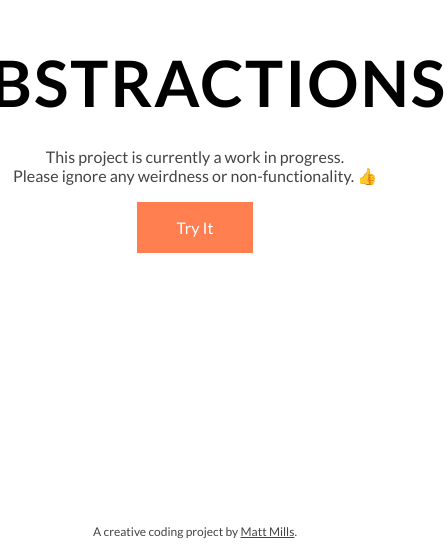
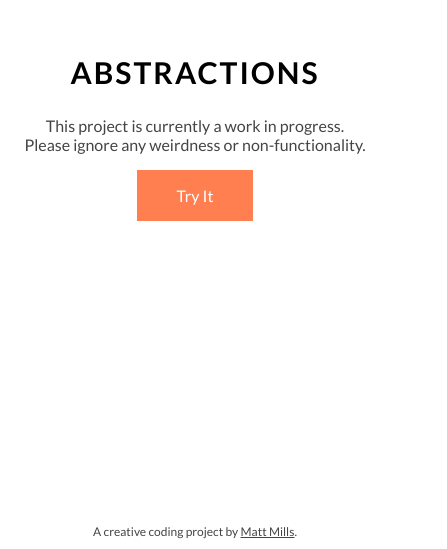
Before and after one commit to mattmillsxyz/abstractions, a React (Create React App) app: page / in a window 390 px wide. Shown: the part 295-844 px from the top of the page, 447 px wide, since content can reach past the window. Built offline with nearby package versions, Linux system fonts and the light colour scheme.

Commit message:
Mobile tweaks.

```diff
--- a/src/components/Home.jsx
+++ b/src/components/Home.jsx
@@ -10,7 +10,7 @@ const Home = () => {
       <p className="description-text">
         This project is currently a work in progress.
         <br />
-        Please ignore any weirdness or non-functionality. 👍
+        Please ignore any weirdness or non-functionality.
       </p>
       <Link className="cta-button" to="/canvas">
         Try It
--- a/src/styles/Home.scss
+++ b/src/styles/Home.scss
@@ -43,3 +43,16 @@
     }
   }
 }
+
+@media (max-width: 560px) {
+  .home {
+    h1 {
+      font-size: 30px;
+    }
+
+    .description-text {
+      padding-left: 20px;
+      padding-right: 20px;
+    }
+  }
+}
```
